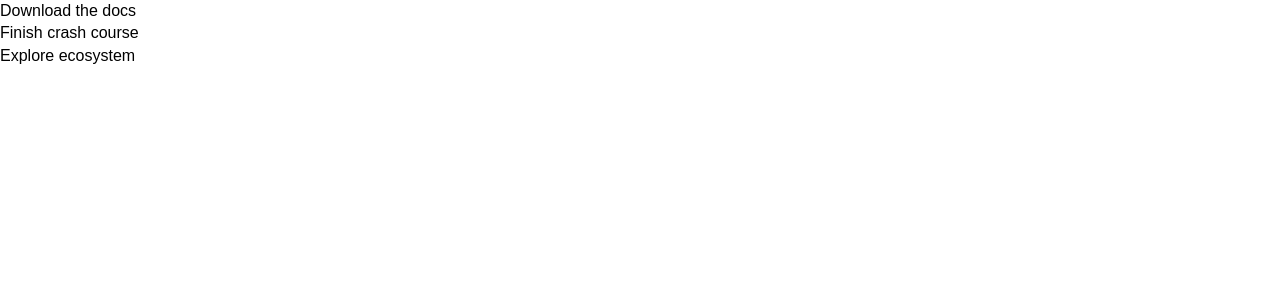
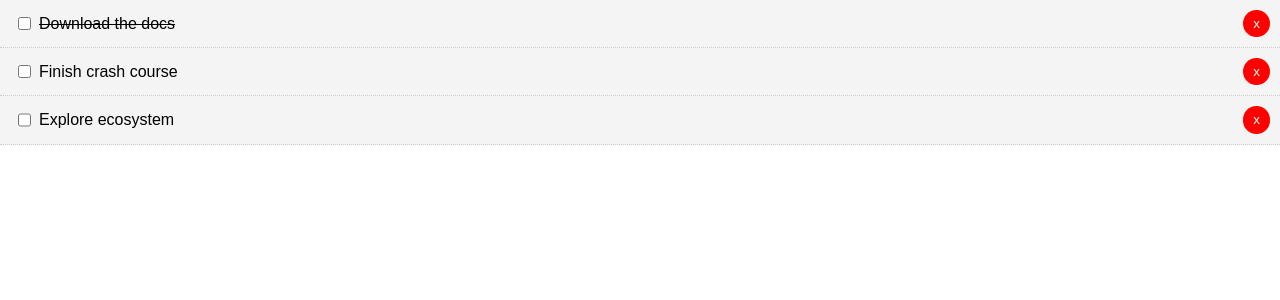
Before and after one commit to apalevich/vue_todo, a Vue app: page / in a window 1280 px wide. Shown: the top 300 px of the page. Built offline with nearby package versions, Linux system fonts and the light colour scheme.

Commit message:
Added checkbox and delete button

```diff
--- a/src/components/TodoItem.vue
+++ b/src/components/TodoItem.vue
@@ -1,18 +1,30 @@
 <template>
-    <div>
-        <p>{{todo.title}}</p>
+    <div
+        class="todo-item"
+        v-bind:class="{'is-complete': todo.completed}"
+    >
+        <input type="checkbox" v-on:click="markComplete">
+        <p class="description">{{todo.title}}</p>
+        <button class="del">x</button>
     </div>
 </template>
 
 <script>
 export default {
     name: 'TodoItem',
-    props: ['todo']
+    props: ['todo'],
+    methods: {
+        markComplete() {
+            // eslint-disable-next-line vue/no-mutating-props
+            this.todo.completed = !this.todo.completed
+        }
+    }
 }
 </script>
 
 <style scoped>
     .todo-item {
+        display: flex;
         background: #f4f4f4;
         padding: 10px;
         border-bottom: 1px #ccc dotted;
@@ -22,11 +34,20 @@ export default {
         text-decoration: line-through;
     }
 
+    input[type="checkbox"] {
+        margin: 0px 8px;
+    }
+
+    .description {
+        flex-grow: 1;
+        line-height: 1.7;
+    }
+
     .del {
         background: #ff0000;
         color: #fff;
         border: none;
-        padding: 5px 9px;
+        padding: 5px 10px;
         border-radius: 50%;
         cursor: pointer;
         float: right;
```
